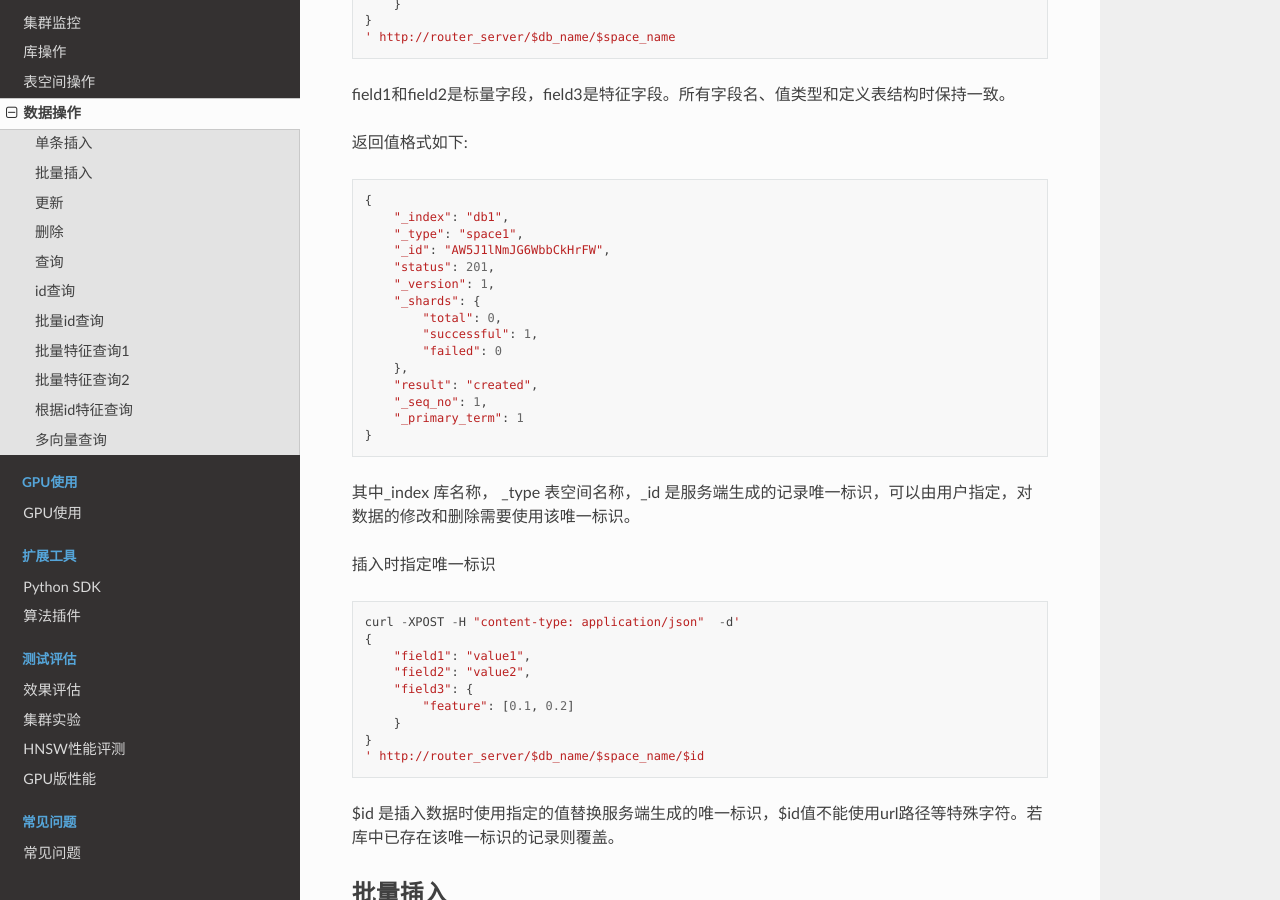
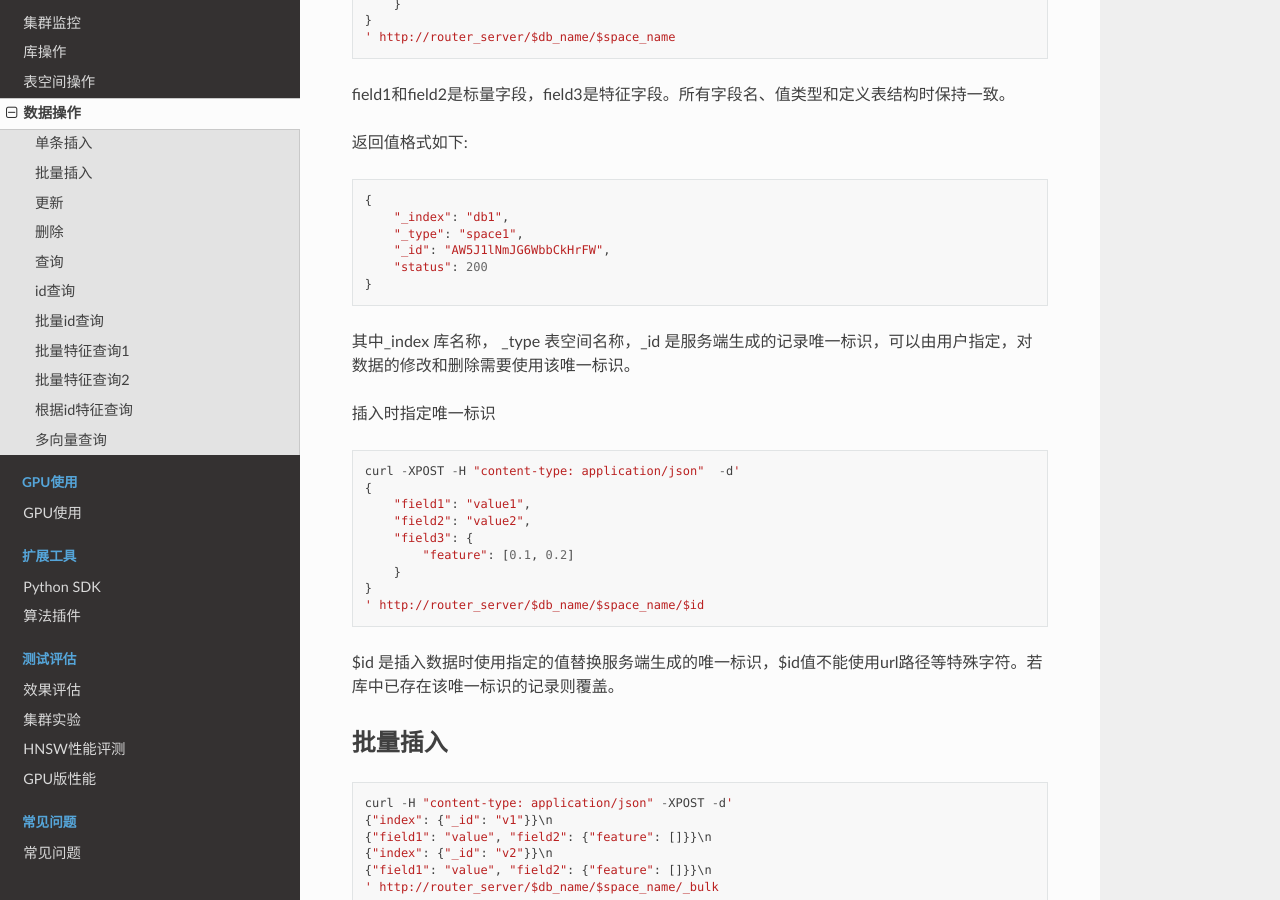
Before and after one commit to nizyun/vs_cn, a Sphinx documentation site: the page built from docs/source/use_op/op_doc.rst, in a window 1280 px wide and 900 px high, scrolled down 465 px. Built offline with Sphinx 7.4.7 and the Read the Docs theme 2.0.0, drawn with Linux system fonts in a browser that asks for light colours; pages that are not in the unit, such as notebooks, are missing from menus.

Commit message:
Update op_doc.rst

```diff
--- a/docs/source/use_op/op_doc.rst
+++ b/docs/source/use_op/op_doc.rst
@@ -28,16 +28,7 @@ field1和field2是标量字段，field3是特征字段。所有字段名、值
       "_index": "db1",
       "_type": "space1",
       "_id": "AW5J1lNmJG6WbbCkHrFW",
-      "status": 201,
-      "_version": 1,
-      "_shards": {
-          "total": 0,
-          "successful": 1,
-          "failed": 0
-      },
-      "result": "created",
-      "_seq_no": 1,
-      "_primary_term": 1
+      "status": 200
   }
 
 其中_index 库名称， _type 表空间名称，_id 是服务端生成的记录唯一标识，可以由用户指定，对数据的修改和删除需要使用该唯一标识。
```
